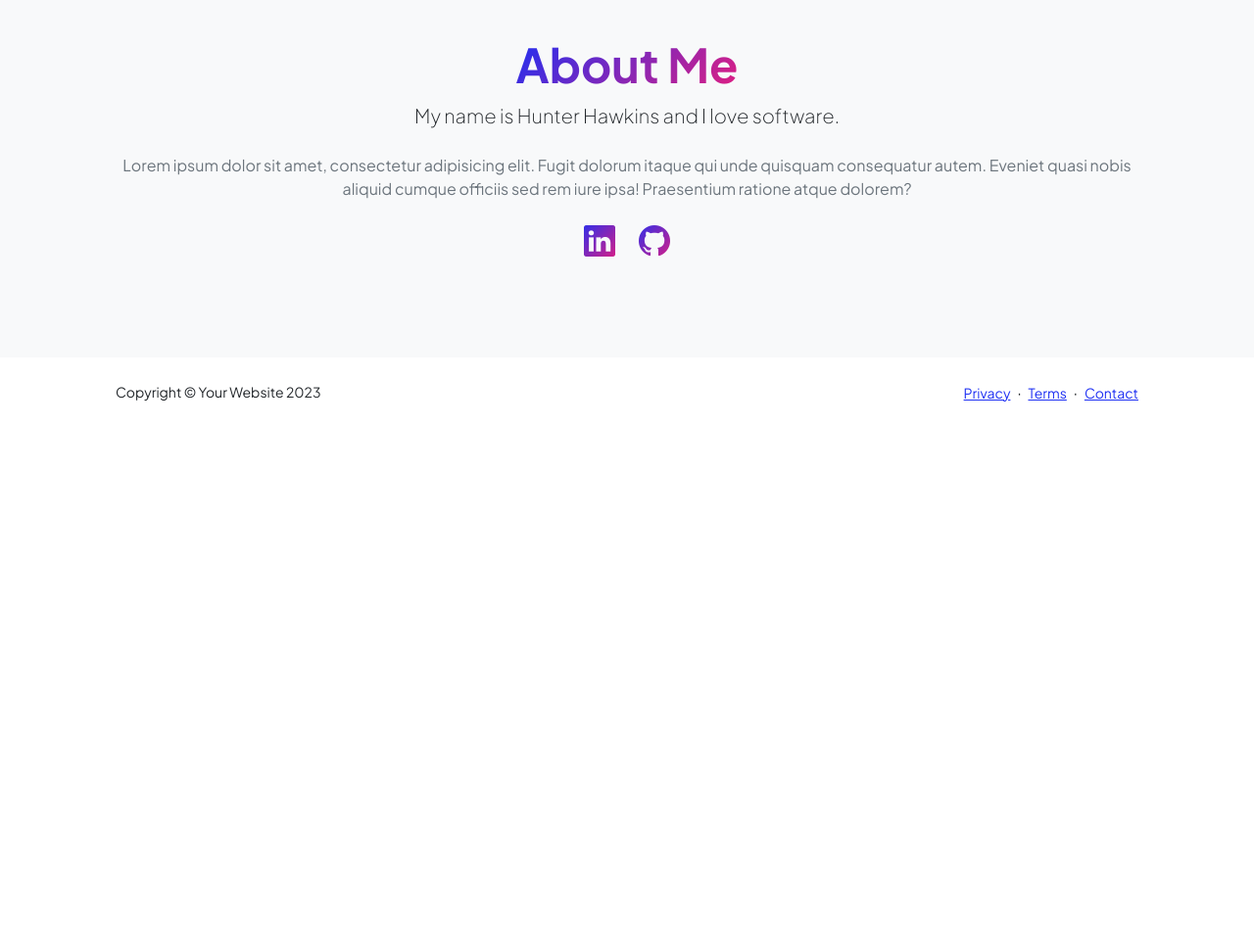
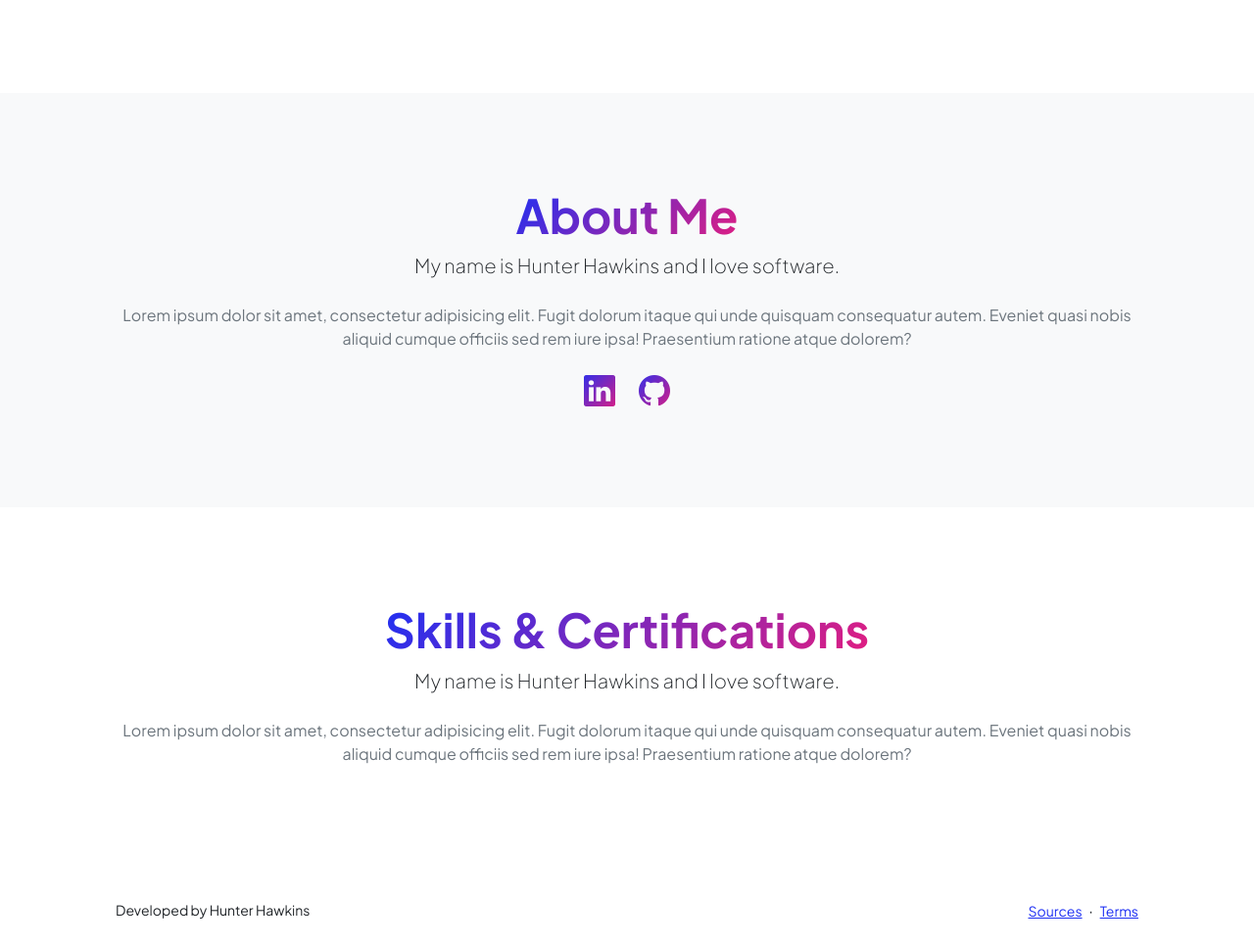
Before and after one commit to hunterdhawkins/Personal-Website-V1.2, a Django app: page / in a window 1280 px wide. Shown: the part 1124-2090 px from the top of the page at 98% size. Before the commit the page ends 1534 px from the top, so only its background shows below. Run offline with Django 5.2, Linux system fonts and the light colour scheme; some libraries are stand-ins or nearby versions.

```diff
--- a/personal_website/home/static/home/css/cards_panels.css
+++ b/personal_website/home/static/home/css/cards_panels.css
@@ -17,7 +17,7 @@ body {
 
 .container {
 	display:flex;
-	width: 85vw;
+	width: 95vw;
 }
 
 .panel {
--- a/personal_website/home/templates/home/home.html
+++ b/personal_website/home/templates/home/home.html
@@ -7,9 +7,9 @@
             <div class="col-xxl-5">
                 <!-- Header text content-->
                 <div class="text-center text-xxl-start">
-                    <div class="badge bg-gradient-primary-to-secondary text-white mb-4"><div class="text-uppercase">Artificial Intelligence &middot; Automation &middot; Robotics &middot; </div></div>
-                    <div class="fs-3 fw-light text-muted">I can help your business to</div>
-                    <h1 class="display-3 fw-bolder mb-5"><span class="text-gradient d-inline">Get online and grow fast</span></h1>
+                    <div class="badge bg-gradient-primary-to-secondary text-white mb-4"><div class="text-uppercase">AI & ML &middot; Automation &middot; Robotics &middot; IT/OT</div></div>
+                    <div class="fs-3 fw-light text-muted">Hunter Hawkins</div>
+                    <h1 class="display-3 fw-bolder mb-5"><span class="text-gradient d-inline">Software Developer with Expertise in Industry 4.0 Technologies </span></h1>
                     <div class="d-grid gap-3 d-sm-flex justify-content-sm-center justify-content-xxl-start mb-3">
                         <a class="btn btn-primary btn-lg px-5 py-3 me-sm-3 fs-6 fw-bolder" href="resume.html">Resume</a>
                         <a class="btn btn-outline-dark btn-lg px-5 py-3 fs-6 fw-bolder" href="projects.html">Projects</a>
@@ -159,4 +159,22 @@
         </div>
     </div>
 </section>
+
+<section class="bg-body py-5">
+    <div class="container px-5">
+        <div class="row gx-5 justify-content-center">
+            <div class="col-xxl-8">
+                <div class="text-center my-5">
+                    <h2 class="display-5 fw-bolder"><span class="text-gradient d-inline">Skills & Certifications</span></h2>
+                    <p class="lead fw-light mb-4">My name is Hunter Hawkins and I love software.</p>
+                    <p class="text-muted">Lorem ipsum dolor sit amet, consectetur adipisicing elit. Fugit dolorum itaque qui unde quisquam consequatur autem. Eveniet quasi nobis aliquid cumque officiis sed rem iure ipsa! Praesentium ratione atque dolorem?</p>
+                    <div class="d-flex justify-content-center fs-2 gap-4">
+<!--                         <a class="text-gradient" href="https://www.linkedin.com/in/hunter-hawkins-552926170/" target="_blank" rel="noopener noreferrer"><i class="bi bi-linkedin"></i></a>
+                        <a class="text-gradient" href="https://github.com/hunterdhawkins" target="_blank" rel="noopener noreferrer"><i class="bi bi-github"></i></a> -->
+                    </div>
+                </div>
+            </div>
+        </div>
+    </div>
+</section>
 {% endblock %}
--- a/personal_website/home/urls.py
+++ b/personal_website/home/urls.py
@@ -6,5 +6,7 @@ urlpatterns = [
     path("", views.home, name='home-home'),
     path("resume/", views.resume, name='home-resume'),
     path("projects/", views.projects, name='home-projects'),
+    path("sources/", views.sources, name='home-sources'),
+
     path("documentation/<str:filename>/", views.pdf_view, name="home-view-pdf"),
 ]
--- a/personal_website/home/views.py
+++ b/personal_website/home/views.py
@@ -38,6 +38,16 @@ def projects(request):
     )
 
 
+def sources(request):
+
+    return render(
+        request,
+        "home/sources.html",
+        {
+        },
+    )
+
+
 # https://stackoverflow.com/questions/11779246/how-to-show-a-pdf-file-in-a-django-view
 def pdf_view(request, filename):
     print(filename)
--- a/personal_website/templates/base.html
+++ b/personal_website/templates/base.html
@@ -6,7 +6,7 @@
         <meta name="viewport" content="width=device-width, initial-scale=1, shrink-to-fit=no" />
         <meta name="description" content="" />
         <meta name="author" content="" />
-        <title>Hunter Hawkins</title>
+        <title>Hunter</title>
         <!-- Favicon-->
         <link rel="icon" type="image/x-icon" href="assets/favicon.ico" />
         <!-- Custom Google font-->
@@ -41,13 +41,11 @@
         <footer class="bg-white py-4 mt-auto">
             <div class="container px-5">
                 <div class="row align-items-center justify-content-between flex-column flex-sm-row">
-                    <div class="col-auto"><div class="small m-0">Copyright &copy; Your Website 2023</div></div>
+                    <div class="col-auto"><div class="small m-0">Developed by Hunter Hawkins</div></div>
                     <div class="col-auto">
-                        <a class="small" href="#!">Privacy</a>
+                        <a class="small" href="{% url 'home-sources' %}">Sources</a>
                         <span class="mx-1">&middot;</span>
                         <a class="small" href="#!">Terms</a>
-                        <span class="mx-1">&middot;</span>
-                        <a class="small" href="#!">Contact</a>
                     </div>
                 </div>
             </div>
```
Also changed, not shown: personal_website/home/models.py (+16 -0 lines), personal_website/home/templates/home/sources.html (added, +10 -0 lines).
